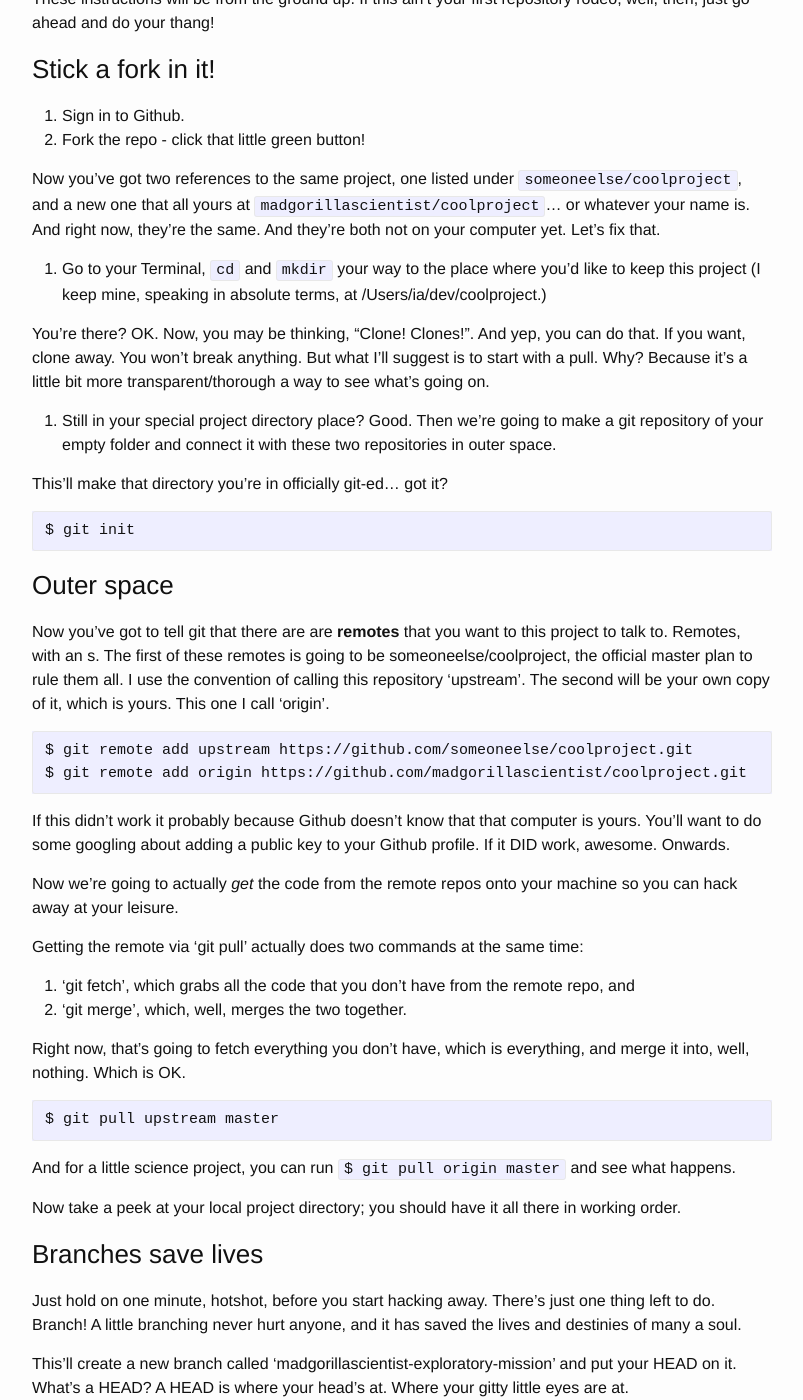
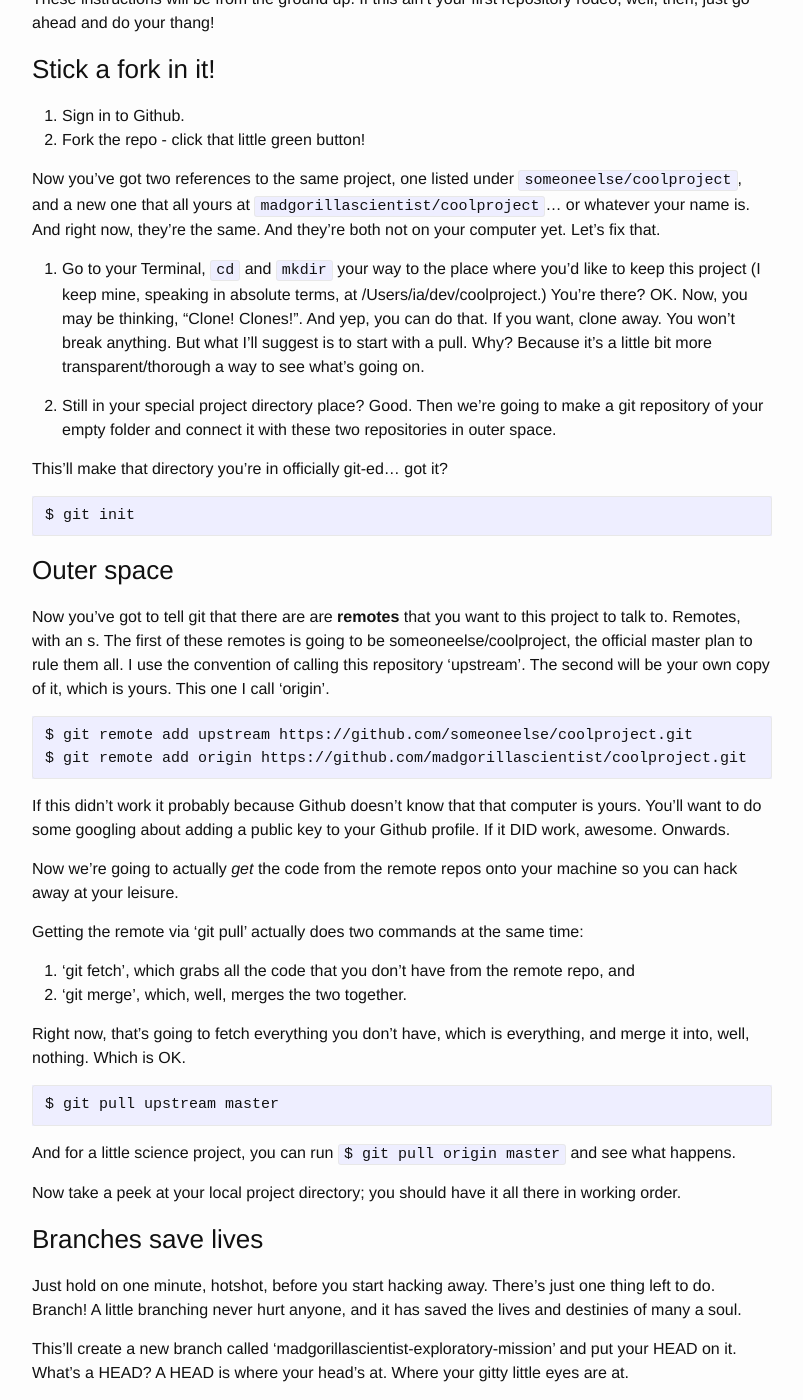
Before and after one commit to irstacks/nooblesoup, a Jekyll site: the page built from _posts/2016-03-06-working-with-git-remotes.markdown, in a window 1280 px wide and 1400 px high, scrolled down 213 px. Shown: the whole window, without its empty margins (238-1041 px from the left). Built offline with Jekyll 4.4.1, drawn with Linux system fonts in a browser that asks for light colours; some of the changed text lies outside the part shown.

Commit message:
add more newlines

````diff
--- a/_posts/2016-03-06-working-with-git-remotes.markdown
+++ b/_posts/2016-03-06-working-with-git-remotes.markdown
@@ -11,13 +11,12 @@ These instructions will be from the ground up. If this ain't your first reposito
 
 Now you've got two references to the same project, one listed under `someoneelse/coolproject`, and a new one that all yours at `madgorillascientist/coolproject`... or whatever your name is. And right now, they're the same. And they're both not on your computer yet. Let's fix that.
 
-3. Go to your Terminal, `cd` and `mkdir` your way to the place where you'd like to keep this project (I keep mine, speaking in absolute terms, at /Users/ia/dev/coolproject.)
-
-You're there? OK. Now, you may be thinking, "Clone! Clones!". And yep, you can do that. If you want, clone away. You won't break anything. But what I'll suggest is to start with a pull. Why? Because it's a little bit more transparent/thorough a way to see what's going on.
+3. Go to your Terminal, `cd` and `mkdir` your way to the place where you'd like to keep this project (I keep mine, speaking in absolute terms, at /Users/ia/dev/coolproject.) You're there? OK. Now, you may be thinking, "Clone! Clones!". And yep, you can do that. If you want, clone away. You won't break anything. But what I'll suggest is to start with a pull. Why? Because it's a little bit more transparent/thorough a way to see what's going on.
 
 4. Still in your special project directory place? Good. Then we're going to make a git repository of your empty folder and connect it with these two repositories in outer space.
 
 This'll make that directory you're in officially git-ed... got it?
+
 ```
 $ git init
 ```
@@ -25,10 +24,12 @@ $ git init
 
 ### Outer space
 Now you've got to tell git that there are are __remotes__ that you want to this project to talk to. Remotes, with an s. The first of these remotes is going to be someoneelse/coolproject, the official master plan to rule them all. I use the convention of calling this repository 'upstream'. The second will be your own copy of it, which is yours. This one I call 'origin'.
+
 ```
 $ git remote add upstream https://github.com/someoneelse/coolproject.git
 $ git remote add origin https://github.com/madgorillascientist/coolproject.git
 ```
+
 If this didn't work it probably because Github doesn't know that that computer is yours. You'll want to do some googling about adding a public key to your Github profile. If it DID work, awesome. Onwards.
 
 Now we're going to actually _get_ the code from the remote repos onto your machine so you can hack away at your leisure.
@@ -39,9 +40,11 @@ Getting the remote via 'git pull' actually does two commands at the same time:
 2. 'git merge', which, well, merges the two together.
 
 Right now, that's going to fetch everything you don't have, which is everything, and merge it into, well, nothing. Which is OK.
+
 ```
 $ git pull upstream master
 ```
+
 And for a little science project, you can run `$ git pull origin master` and see what happens.
 
 Now take a peek at your local project directory; you should have it all there in working order.
@@ -51,6 +54,7 @@ Now take a peek at your local project directory; you should have it all there in
 Just hold on one minute, hotshot, before you start hacking away. There's just one thing left to do. Branch! A little branching never hurt anyone, and it has saved the lives and destinies of many a soul.
 
 This'll create a new branch called 'madgorillascientist-exploratory-mission' and put your HEAD on it. What's a HEAD? A HEAD is where your head's at. Where your gitty little eyes are at.
+
 ```
 $ git checkout -b madgorillascientist-exploratory-mission
 ```
@@ -60,7 +64,8 @@ Alright - go for it! Type stuff! Make weird improvements! Make a comment on the
 Now, just cuz, let's try putting those changes in outer space.
 
 This adds everything that has been modified to _the stage_, as I call it. Well, to _staging_, as they say. (Note that instead of a '.', which adds everything that has changed, you can instead use 'thatonefile.md' or whatever, and stage on a per-file basis. For now, '.' will be just fine.
-```shell
+
+```
 $ git add .
 $ git commit -m "Arooo000oo0ooooo00oooooo0ooooooooo" # A good first commit message is important.
 ```
@@ -69,6 +74,7 @@ $ git commit -m "Arooo000oo0ooooo00oooooo0ooooooooo" # A good first commit messa
 ### Push it, push it good! Ahhh...
 
 Alright, you're staged and committed and you've officially dun work on the repo. Outer space time. Push them changes to your 'origin'. This is _your_ outer space version of the repo.
+
 ```
 $ git push origin madgorillascientist-exploratory-mission
 ```
@@ -85,6 +91,7 @@ So we accept the request. Let's say it's been a particularly busy day and your r
 You've got options my friend. If you're feeling bold (and I often am), and fast (always inclined), then you can run another `$ git pull upstream master`, which'll get and commit all the upstream stuff you don't already have. If you're feeling a little tentative, maybe because you've been working on some _even more_ stuff, then break that `pull` down into littler pieces by running `$ git fetch`, which grabs everything you don't have (remember: it's going to come in from the upstream:master branch and into your local:master branch; not necessarily the branch you're working on) so you can look at it and make sure it doesn't fuck up what you've got going in the meantime - and, if it all checks out and looks like it won't break your junk, then you can `add` it, `commit` it, and finally `merge` it into your branch.
 
 A la...
+
 ```
 # Fetch the big dog.
 $ git fetch upstream master
````
